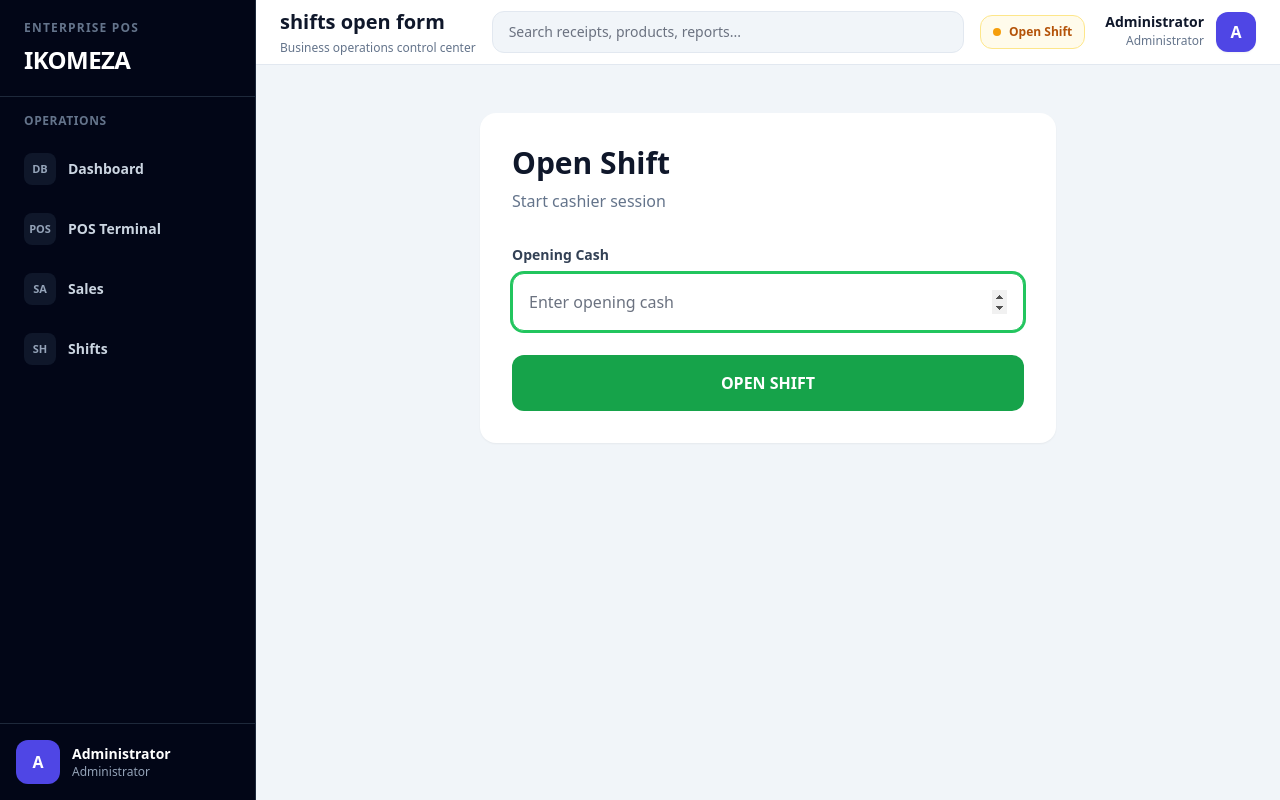
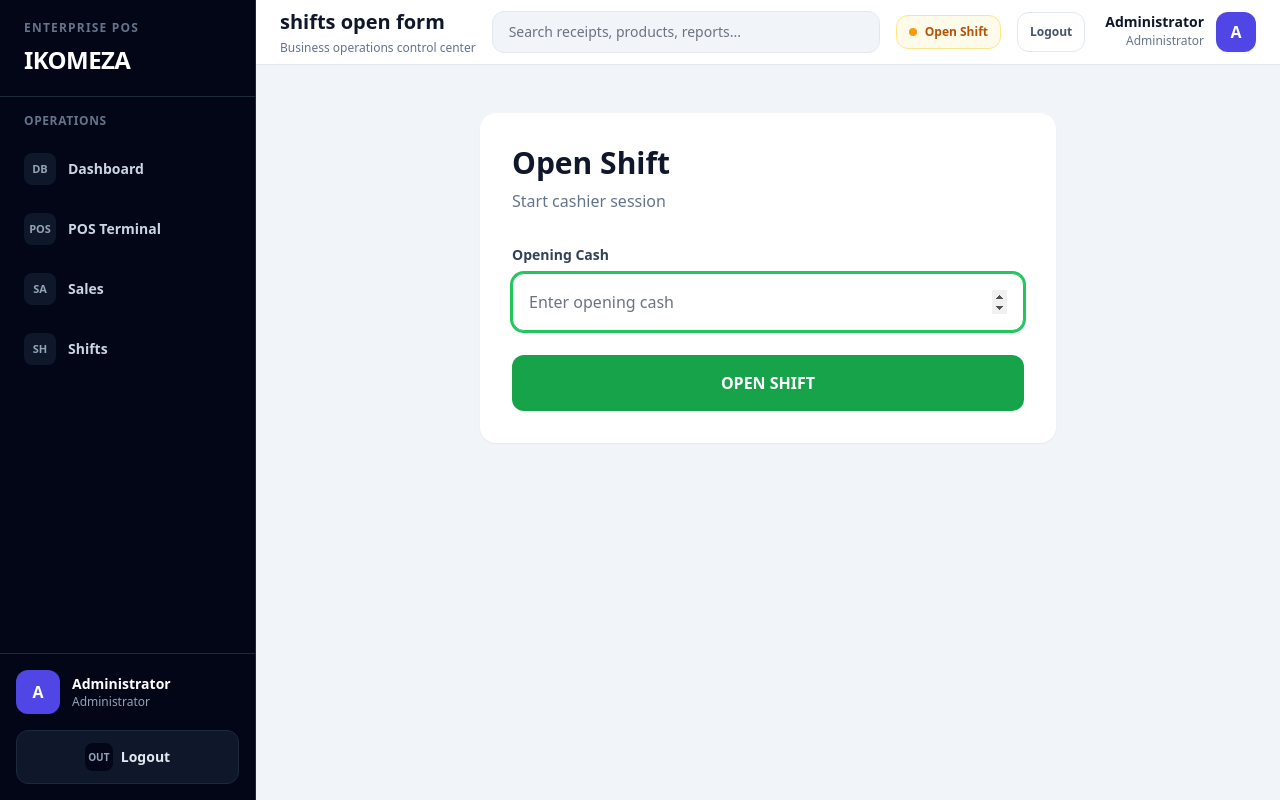
Before and after one commit to rcngbr-lab/ikomeza-pos-system, a Laravel app: page /shifts/open in a window 1280 px wide. Run offline with Laravel 12, Linux system fonts and the light colour scheme; a user stored in the database is signed in; data comes from the database, SQL or seed files in the repository; data that the repository does not hold is empty; style sheets or scripts are compiled from the project's sources; parts of the project's set-up code (start-up, migrations or seed data) failed here and were passed over.

```diff
--- a/nixpacks.toml
+++ b/nixpacks.toml
@@ -1,5 +1,5 @@
-[phases.setup]
-nixPkgs = ["php84", "nodejs_20"]
+[variables]
+NIXPACKS_PHP_VERSION = "8.4"
 
 [phases.install]
 cmds = [
--- a/resources/views/components/sidebar.blade.php
+++ b/resources/views/components/sidebar.blade.php
@@ -75,5 +75,19 @@
                 </p>
             </div>
         </div>
+
+        <form method="POST" action="{{ route('logout') }}" class="mt-4">
+            @csrf
+
+            <button
+                type="submit"
+                class="flex w-full items-center justify-center gap-2 rounded-xl border border-slate-800 bg-slate-900 px-3 py-3 text-sm font-black text-slate-200 transition hover:border-rose-500/40 hover:bg-rose-500/10 hover:text-rose-100"
+            >
+                <span class="flex h-7 min-w-7 items-center justify-center rounded-lg bg-slate-950 text-[10px] font-black text-slate-400">
+                    OUT
+                </span>
+                <span>Logout</span>
+            </button>
+        </form>
     </div>
 </div>
--- a/resources/views/components/topbar.blade.php
+++ b/resources/views/components/topbar.blade.php
@@ -54,6 +54,19 @@
                 </a>
             @endif
 
+            <form method="POST" action="{{ route('logout') }}" class="shrink-0">
+                @csrf
+
+                <button
+                    type="submit"
+                    class="flex h-10 items-center justify-center rounded-xl border border-slate-200 bg-white px-3 text-xs font-black text-slate-600 transition hover:border-rose-200 hover:bg-rose-50 hover:text-rose-700"
+                    title="Logout"
+                >
+                    <span class="sm:hidden">OUT</span>
+                    <span class="hidden sm:inline">Logout</span>
+                </button>
+            </form>
+
             <div class="flex items-center gap-3 pl-1">
                 <div class="hidden text-right sm:block">
                     <p class="text-sm font-semibold leading-none text-slate-900">
```
